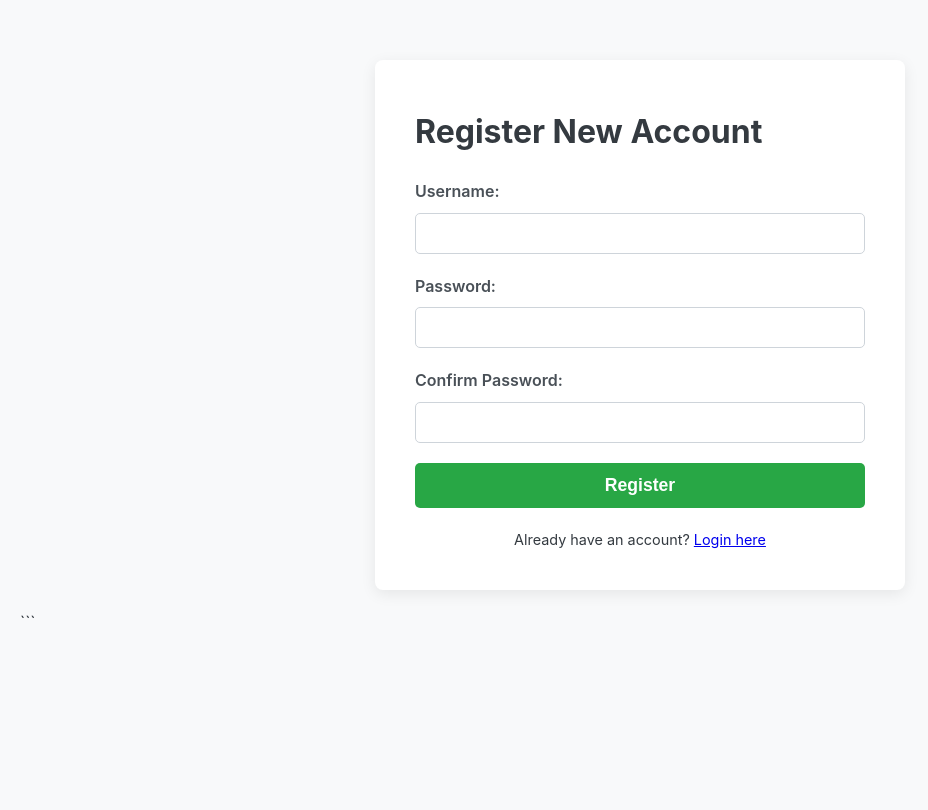
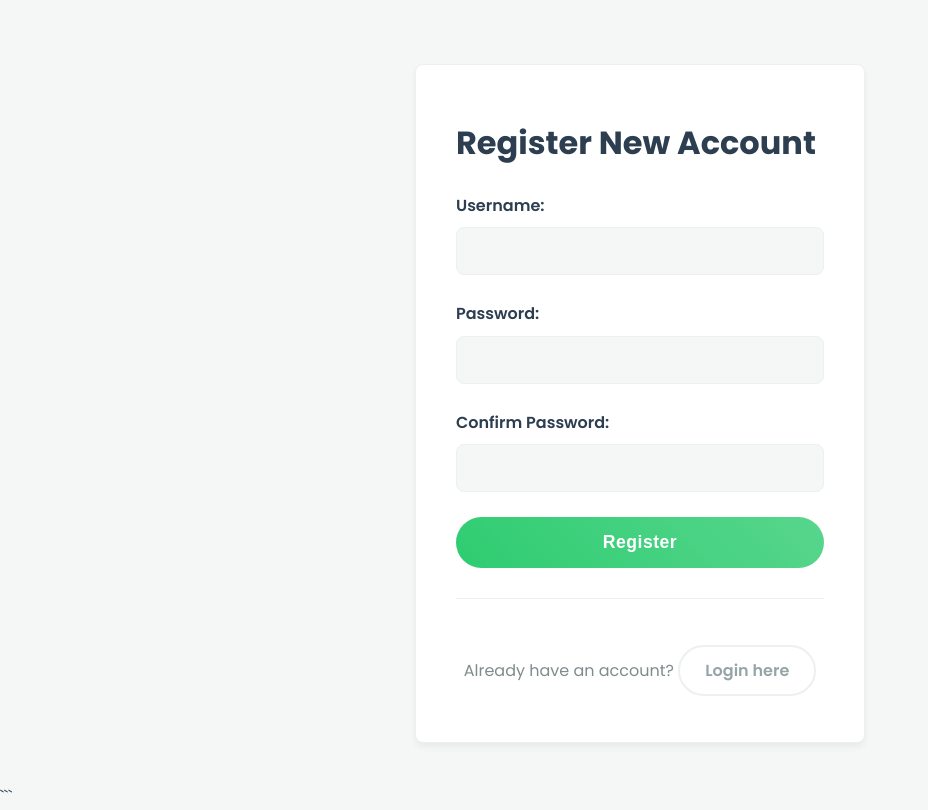
Before and after one commit to jhaji-17/studybuddy, a Flask app: page /register in a window 1280 px wide. Shown: the whole page, without its empty margins (0-928 px from the left). Before the commit the page ends 618 px from the top, so only its background shows below. Run offline with Flask 3, Linux system fonts and the light colour scheme.

Commit message:
improved styles

```diff
--- a/static/style.css
+++ b/static/style.css
@@ -1,47 +1,66 @@
+/* --- Google Font Import --- */
+@import url('https://fonts.googleapis.com/css2?family=Poppins:wght@300;400;500;600;700&display=swap');
+
 /* --- Universal & Body Styles --- */
 :root {
-    --primary-color: #007bff;
-    --primary-hover: #0056b3;
-    --secondary-color: #6c757d;
-    --secondary-hover: #5a6268;
-    --success-color: #28a745;
-    --success-hover: #218838;
-    --danger-color: #dc3545;
-    --warning-color: #ffc107;
-    --info-color: #17a2b8;
-    --pyq-color: #ff9900;
-    --pyq-hover: #e68a00;
-    --light-gray: #f8f9fa;
-    --dark-blue: #2c3e50;
-    --text-color: #343a40;
-    --border-color: #dee2e6;
-    --white: #ffffff;
-    --box-shadow: 0 4px 15px rgba(0, 0, 0, 0.08);
+    --primary-color: #3498db; /* A more vibrant, modern blue */
+    --primary-hover: #2980b9;
+    --secondary-color: #95a5a6;
+    --secondary-hover: #7f8c8d;
+    --success-color: #2ecc71;
+    --success-hover: #27ae60;
+    --danger-color: #e74c3c;
+    --warning-color: #f1c40f;
+    --info-color: #3498db; /* Matched with primary for consistency */
+    --pyq-color: #e67e22; /* A richer orange */
+    --pyq-hover: #d35400;
+
+    --bg-color: #f4f7f6; /* A slightly cooler, off-white background */
+    --surface-color: #ffffff; /* Card/Container background */
+    --text-primary: #2c3e50; /* Dark, readable text */
+    --text-secondary: #7f8c8d; /* For subtitles and helper text */
+    --border-color: #ecf0f1;
+
+    --box-shadow-soft: 0 4px 6px rgba(0, 0, 0, 0.05);
+    --box-shadow-lifted: 0 10px 20px rgba(41, 128, 185, 0.15), 0 3px 6px rgba(0, 0, 0, 0.1);
+    --border-radius: 8px;
+    --transition-fast: all 0.2s ease-in-out;
+    --transition-smooth: all 0.3s cubic-bezier(0.25, 0.8, 0.25, 1);
+}
+
+* {
+    box-sizing: border-box;
+}
+
+html {
+    scroll-behavior: smooth;
 }
 
 body {
-    font-family: -apple-system, BlinkMacSystemFont, 'Segoe UI', Roboto, 'Helvetica Neue', Arial, sans-serif;
+    font-family: 'Poppins', -apple-system, BlinkMacSystemFont, 'Segoe UI', Roboto, 'Helvetica Neue', Arial, sans-serif;
     margin: 0;
-    padding: 20px;
-    background-color: var(--light-gray);
-    color: var(--text-color);
-    line-height: 1.6;
+    padding: 0; /* Let containers manage padding */
+    background-color: var(--bg-color);
+    color: var(--text-primary);
+    line-height: 1.7;
+    -webkit-font-smoothing: antialiased;
+    -moz-osx-font-smoothing: grayscale;
 }
 
 /* --- Container & Layout --- */
 .container {
-    max-width: 960px;
-    margin: 20px auto;
-    padding: 25px 40px;
-    background-color: var(--white);
-    border-radius: 8px;
-    box-shadow: var(--box-shadow);
+    max-width: 1100px;
+    margin: 40px auto;
+    padding: 30px 40px;
+    background-color: var(--surface-color);
+    border-radius: var(--border-radius);
+    box-shadow: var(--box-shadow-soft);
+    border: 1px solid var(--border-color);
 }
 
-/* Special container for login/register pages */
 .auth-container {
     max-width: 450px;
-    margin-top: 5vh;
+    margin-top: 8vh;
 }
 
 /* --- Header & Breadcrumbs --- */
@@ -49,157 +68,214 @@ header {
     display: flex;
     justify-content: space-between;
     align-items: center;
-    margin-bottom: 25px;
-    padding-bottom: 20px;
+    margin: 0 -40px 30px -40px; /* Extend to edges of container */
+    padding: 20px 40px;
     border-bottom: 1px solid var(--border-color);
 }
 
 header h1 {
     margin: 0;
-    color: var(--dark-blue);
-    font-size: 2em;
+    color: var(--text-primary);
+    font-size: 2.2em;
+    font-weight: 700;
 }
 
 .nav-links a {
     color: var(--primary-color);
     font-weight: 500;
     text-decoration: none;
-    margin-left: 15px;
+    margin-left: 20px;
+    position: relative;
+    padding: 5px 0;
 }
+
+.nav-links a::after {
+    content: '';
+    position: absolute;
+    bottom: 0;
+    left: 0;
+    width: 0;
+    height: 2px;
+    background-color: var(--primary-color);
+    transition: width var(--transition-smooth);
+}
+
+.nav-links a:hover::after {
+    width: 100%;
+}
+
 
 header a.logout-link {
     color: var(--danger-color);
     font-weight: 500;
     text-decoration: none;
 }
+header a:hover { text-decoration: none; } /* Handled by pseudo-elements now */
 
-header a:hover, .nav-links a:hover {
-    text-decoration: underline;
-}
 
 .breadcrumb {
     font-size: 0.9em;
-    color: #6c757d;
-    margin-bottom: 25px;
-    background-color: #fdfdfd;
-    padding: 10px 15px;
+    color: var(--text-secondary);
+    margin-bottom: 30px;
+    background-color: var(--bg-color);
+    padding: 12px 18px;
+    border-radius: 6px;
     border: 1px solid var(--border-color);
-    border-radius: 5px;
 }
-
 .breadcrumb a {
     color: var(--primary-color);
     text-decoration: none;
+    font-weight: 500;
 }
-.breadcrumb a:hover {
-    text-decoration: underline;
-}
+.breadcrumb a:hover { text-decoration: underline; }
 
 .no-content {
-    color: #6c757d;
+    color: var(--text-secondary);
     font-style: italic;
-    padding: 20px;
-    background-color: #fafafa;
-    border: 1px dashed #ddd;
-    border-radius: 5px;
+    padding: 40px;
+    background-color: transparent;
+    border: 2px dashed var(--border-color);
+    border-radius: var(--border-radius);
     text-align: center;
 }
 
 /* --- Buttons --- */
 .button {
     display: inline-block;
-    padding: 10px 20px;
+    padding: 12px 25px;
     border: none;
-    border-radius: 5px;
-    color: var(--white);
-    font-weight: bold;
+    border-radius: var(--border-radius);
+    color: #fff;
+    font-weight: 600;
     text-align: center;
     text-decoration: none;
     cursor: pointer;
-    transition: background-color 0.2s ease, transform 0.2s ease;
+    transition: var(--transition-fast);
+    letter-spacing: 0.5px;
+    background: var(--primary-color); /* Fallback */
 }
 .button:hover {
     text-decoration: none;
-    transform: translateY(-2px);
+    transform: translateY(-3px);
+    box-shadow: var(--box-shadow-lifted);
 }
-.button-primary { background-color: var(--primary-color); }
+.button:active {
+    transform: translateY(-1px);
+    box-shadow: var(--box-shadow-soft);
+}
+
+.button-primary { background: linear-gradient(45deg, var(--primary-color), #5dade2); }
 .button-primary:hover { background-color: var(--primary-hover); }
-.button-secondary { background-color: var(--secondary-color); color: var(--white); }
-.button-secondary:hover { background-color: #5a6268; }
-.button-success { background-color: var(--success-color); }
-.button-success:hover { background-color: #218838; }
-.button-download { background-color: var(--success-color); padding: 8px 15px; font-size: 0.9em; white-space: nowrap;}
-.button-download:hover { background-color: #218838; }
+
+.button-secondary { background: linear-gradient(45deg, var(--secondary-color), #bdc3c7); color: #fff; }
+.button-secondary:hover { background-color: var(--secondary-hover); }
+
+.button-success, .button-download { background: linear-gradient(45deg, var(--success-color), #58d68d); }
+.button-success:hover, .button-download:hover { background-color: var(--success-hover); }
+.button-download { padding: 8px 15px; font-size: 0.9em; white-space: nowrap; }
 
 /* --- Forms --- */
 .form-group {
-    margin-bottom: 20px;
+    margin-bottom: 25px;
 }
 .form-group label {
     display: block;
     margin-bottom: 8px;
     font-weight: 600;
-    color: #495057;
+    color: var(--text-primary);
 }
 .form-group input[type="text"],
 .form-group input[type="password"],
 .form-group input[type="file"],
 .form-group select {
     width: 100%;
-    padding: 12px;
-    border: 1px solid #ced4da;
-    border-radius: 5px;
+    padding: 14px;
+    border: 1px solid var(--border-color);
+    border-radius: var(--border-radius);
     box-sizing: border-box;
-    transition: border-color 0.2s ease, box-shadow 0.2s ease;
+    transition: var(--transition-fast);
+    background-color: var(--bg-color);
+    color: var(--text-primary);
+    font-size: 1rem;
 }
 .form-group input:focus, .form-group select:focus {
     outline: none;
     border-color: var(--primary-color);
-    box-shadow: 0 0 0 3px rgba(0, 123, 255, 0.25);
+    box-shadow: 0 0 0 4px rgba(52, 152, 219, 0.2);
+    background-color: var(--surface-color);
 }
 input[type="submit"].button {
     width: 100%;
     font-size: 1.1em;
-    padding: 12px;
+    padding: 15px;
+    border-radius: 50px; /* Pill shape for main action button */
 }
+
+/* --- Enhanced Form Footer --- */
 .form-footer-link {
     text-align: center;
-    margin-top: 20px;
-    font-size: 0.9em;
+    margin-top: 30px;
+    padding-top: 20px;
+    font-size: 1em;
+    border-top: 1px solid var(--border-color);
+    color: var(--text-secondary);
+}
+/* --- USE THIS NEW, BETTER CODE --- */
+.form-footer-link a {
+    display: inline-block;
+    margin-top: 10px;
+    padding: 10px 25px;
+    font-weight: 600;
+    text-decoration: none;
+    border-radius: 50px;
+    transition: var(--transition-fast);
+
+    /* --- The Key Changes --- */
+    color: var(--secondary-color); /* Use the subtle grey for text */
+    border: 2px solid var(--border-color); /* Use the lightest grey for the border */
+    background-color: var(--surface-color); /* Match the container background */
 }
 
+.form-footer-link a:hover {
+    /* On hover, transform it into the primary action style! */
+    background-color: var(--primary-color);
+    border-color: var(--primary-color);
+    color: #fff;
+    transform: translateY(-2px);
+    box-shadow: var(--box-shadow-lifted);
+}
 /* --- Navigation Grids and Lists --- */
 .welcome-message {
     text-align: center;
-    color: #6c757d;
-    font-weight: normal;
-    margin-bottom: 30px;
-    font-size: 1.2em;
+    color: var(--text-secondary);
+    font-weight: 400;
+    margin-bottom: 40px;
+    font-size: 1.3em;
 }
 
 .nav-grid {
     display: grid;
-    grid-template-columns: repeat(auto-fit, minmax(250px, 1fr));
-    gap: 20px;
-    text-align: center;
+    grid-template-columns: repeat(auto-fit, minmax(280px, 1fr));
+    gap: 25px;
 }
 .nav-grid a {
     display: block;
-    background-color: var(--white);
+    background-color: var(--surface-color);
     color: var(--primary-color);
-    padding: 30px 20px;
+    padding: 40px 20px;
     text-decoration: none;
-    border-radius: 8px;
-    font-size: 1.1em;
+    border-radius: var(--border-radius);
+    font-size: 1.2em;
     font-weight: 600;
     border: 1px solid var(--border-color);
-    transition: all 0.2s ease-in-out;
+    transition: var(--transition-smooth);
+    box-shadow: var(--box-shadow-soft);
 }
 .nav-grid a:hover {
-    transform: translateY(-5px);
-    box-shadow: var(--box-shadow);
-    background-color: var(--primary-color);
-    color: var(--white);
+    transform: translateY(-8px) scale(1.03);
+    box-shadow: var(--box-shadow-lifted);
+    background: var(--primary-color);
+    color: #fff;
     border-color: var(--primary-color);
 }
 
```
Also changed, not shown: other parts of static/style.css (+87 -41 lines).
